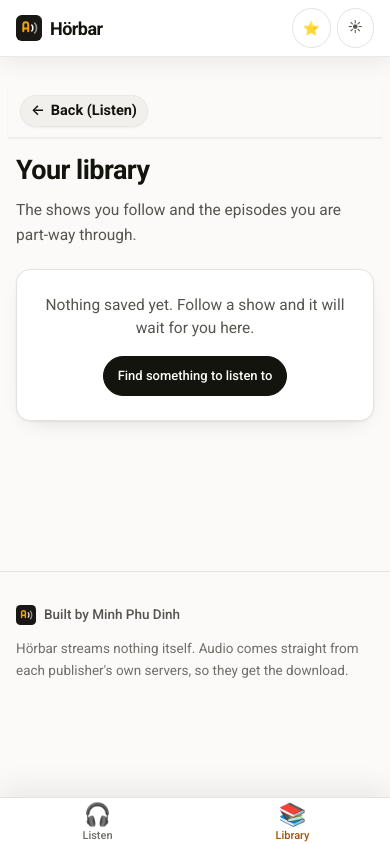
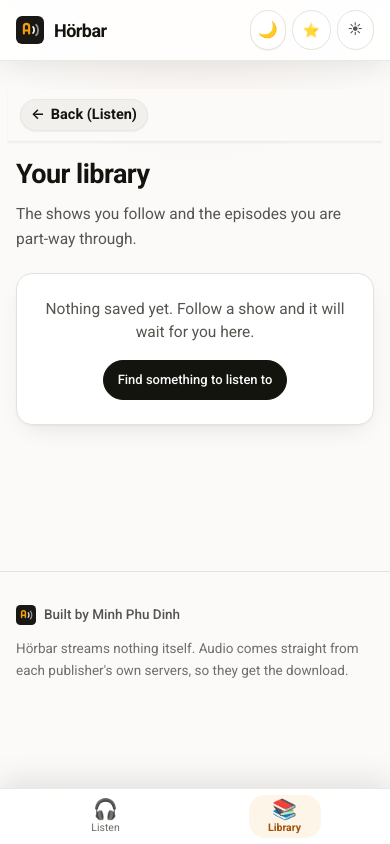
Before and after one commit to phudinhm/German-Podcasts, a Next.js app: page /library in a window 390 px wide. Built offline with nearby package versions, Linux system fonts and the light colour scheme.

Commit message:
feat: upgrade UI/UX aesthetics, spring animations, mobile dock/navigation, and 60fps scroll performance

```diff
--- a/app/globals.css
+++ b/app/globals.css
@@ -57,9 +57,11 @@
      different strengths: a tint that reads as a gentle highlight on paper is a
      muddy brown behind grey text on a dark ground. */
   --row-active: #fdf1de;
-  --shadow-card: 0 1px 2px rgb(20 20 15 / 0.05), 0 8px 24px -14px rgb(20 20 15 / 0.22);
-  --shadow-pop: 0 2px 6px rgb(20 20 15 / 0.08), 0 16px 40px -18px rgb(20 20 15 / 0.34);
-  --radius: 14px;
+  --shadow-card: 0 1px 2px rgb(20 20 15 / 0.04), 0 10px 28px -12px rgb(20 20 15 / 0.14), inset 0 1px 0 rgb(255 255 255 / 0.7);
+  --shadow-pop: 0 4px 12px rgb(20 20 15 / 0.08), 0 20px 48px -16px rgb(20 20 15 / 0.28), inset 0 1px 0 rgb(255 255 255 / 0.8);
+  --radius: 16px;
+  --ease-spring: cubic-bezier(0.22, 1, 0.36, 1);
+  --ease-out-expo: cubic-bezier(0.16, 1, 0.3, 1);
 }
 
 @media (prefers-color-scheme: dark) {
@@ -361,7 +363,13 @@
 }
 
 body {
-  background: var(--paper);
+  background-color: var(--paper);
+  background-image: radial-gradient(
+    ellipse 90% 420px at 50% -120px,
+    color-mix(in oklab, var(--accent) 10%, transparent),
+    transparent 70%
+  );
+  background-repeat: no-repeat;
   color: var(--ink);
   font-family: var(--font-body);
   font-synthesis-weight: none;
@@ -416,10 +424,11 @@
    * elements that carry both classes.
    */
   .glass-panel {
-    background: color-mix(in oklab, var(--paper-raised) 92%, transparent);
-    backdrop-filter: blur(24px) saturate(160%);
-    border: 1px solid color-mix(in oklab, var(--rule) 70%, transparent);
-    box-shadow: 0 4px 24px rgba(0, 0, 0, 0.08);
+    background: color-mix(in oklab, var(--paper-raised) 88%, transparent);
+    backdrop-filter: blur(28px) saturate(180%);
+    -webkit-backdrop-filter: blur(28px) saturate(180%);
+    border: 1px solid color-mix(in oklab, var(--rule) 75%, transparent);
+    box-shadow: 0 6px 28px rgba(0, 0, 0, 0.08);
   }
 
   /* A flat, borderless surface, the way modern video interfaces group content. */
@@ -458,7 +467,11 @@
     background: var(--paper-raised);
     color: var(--ink);
     cursor: pointer;
-    transition: border-color 120ms ease, background-color 120ms ease, transform 120ms ease;
+    transition:
+      border-color 180ms var(--ease-spring),
+      background-color 180ms var(--ease-spring),
+      box-shadow 180ms var(--ease-spring),
+      transform 180ms var(--ease-spring);
   }
 
   .btn:hover:not(:disabled) {
@@ -467,7 +480,7 @@
   }
 
   .btn:active:not(:disabled) {
-    transform: scale(0.98);
+    transform: scale(0.96);
   }
 
   .btn:disabled {
@@ -726,12 +739,12 @@
     background: color-mix(in oklab, var(--ink-faint) 50%, transparent);
   }
 
-  /* --- stagger animation for list items ----------------------------------- */
+  /* --- stagger & spring animations for panels, docks, and list items ------ */
 
   @keyframes fadeInUp {
     from {
       opacity: 0;
-      transform: translateY(6px);
+      transform: translateY(8px);
     }
     to {
       opacity: 1;
@@ -739,8 +752,44 @@
     }
   }
 
+  @keyframes panelSpringIn {
+    from {
+      opacity: 0;
+      transform: translateY(10px) scale(0.985);
+    }
+    to {
+      opacity: 1;
+      transform: translateY(0) scale(1);
+    }
+  }
+
+  @keyframes dockSpringUp {
+    from {
+      opacity: 0;
+      transform: translateY(18px) scale(0.96);
+    }
+    to {
+      opacity: 1;
+      transform: translateY(0) scale(1);
+    }
+  }
+
   .stagger-in {
-    animation: fadeInUp 250ms ease both;
+    animation: fadeInUp 280ms var(--ease-spring) both;
+  }
+
+  .animate-panel-in {
+    animation: panelSpringIn 300ms var(--ease-spring) both;
+  }
+
+  .animate-dock-in {
+    animation: dockSpringUp 340ms var(--ease-spring) both;
+  }
+
+  /* Performance: skip layout/paint for offscreen rows in large lists */
+  .cv-item {
+    content-visibility: auto;
+    contain-intrinsic-size: 0 76px;
   }
 }
 
--- a/components/ListenClient.tsx
+++ b/components/ListenClient.tsx
@@ -459,10 +459,20 @@
       }
 
       setExpandedDescription(false);
-      window.setTimeout(() => playerRef.current?.scrollIntoView({ block: "nearest", behavior: "smooth" }), 80);
+      window.setTimeout(() => {
+        if (!playerRef.current) return;
+        const top = Math.max(0, playerRef.current.getBoundingClientRect().top + window.scrollY - 68);
+        window.scrollTo({ top, behavior: "smooth" });
+      }, 90);
     },
     [feed, show, player],
   );
+
+  const scrollToPlayer = useCallback(() => {
+    if (!playerRef.current) return;
+    const top = Math.max(0, playerRef.current.getBoundingClientRect().top + window.scrollY - 68);
+    window.scrollTo({ top, behavior: "smooth" });
+  }, []);
 
   /** Plays something remembered, without needing its feed open. */
   const playRecent = useCallback(
@@ -489,9 +499,9 @@
           lastEpisodeTitle: entry.title,
         });
       }
-      window.setTimeout(() => playerRef.current?.scrollIntoView({ block: "nearest", behavior: "smooth" }), 80);
+      window.setTimeout(() => scrollToPlayer(), 90);
     },
-    [player],
+    [player, scrollToPlayer],
   );
 
   // Remember the position while playing. Writing is throttled inside the
@@ -544,12 +554,14 @@
     closeFeedView();
     setResults(null);
     setError(null);
-    // Drop ?feed= as well, otherwise the URL still claims a show is open and
-    // picking that same show from the library again would be a dead click.
-    // A push, not a replace: closing a show is itself something worth
-    // retracing, the same as opening one.
     if (params.get("feed")) router.push("/", { scroll: false });
   }, [closeFeedView, params, router]);
+
+  useEffect(() => {
+    const onNavHome = () => browse();
+    window.addEventListener("hoerbar:navigate-home", onNavHome);
+    return () => window.removeEventListener("hoerbar:navigate-home", onNavHome);
+  }, [browse]);
 
   /** Returns to search results if they exist, otherwise returns to full browse. */
   const backToResultsOrBrowse = useCallback(() => {
@@ -1065,16 +1077,37 @@
 
       {/* ---------------- episodes ---------------- */}
       {feed ? (
-        <section className="mt-4 relative">
-          <div className="sticky top-[calc(48px+env(safe-area-inset-top,0px))] sm:top-[50px] z-20 -mx-2 mb-3 flex items-center justify-between gap-2 bg-[var(--paper)]/95 px-3 py-2.5 backdrop-blur-2xl border-b border-[var(--rule)]/60 shadow-xs">
+        <section className="mt-4 relative animate-panel-in">
+          <div className="sticky top-[calc(48px+env(safe-area-inset-top,0px))] sm:top-[52px] z-20 -mx-2 mb-3 flex items-center justify-between gap-2 rounded-2xl glass-panel px-3 py-2 shadow-sm">
             <button
               type="button"
-              className="inline-flex items-center gap-1.5 text-[13.5px] font-semibold text-[var(--ink)] hover:text-[var(--accent)] transition px-2.5 py-1 rounded-full bg-[var(--surface)] shadow-xs border border-[var(--rule)]/60"
+              className="inline-flex shrink-0 items-center gap-1.5 text-[13px] font-semibold text-[var(--ink)] hover:text-[var(--accent)] transition px-3 py-1.5 rounded-full bg-[var(--surface)] shadow-2xs border border-[var(--rule)]/70 active:scale-95"
               onClick={backToResultsOrBrowse}
             >
               <span aria-hidden>←</span>
               <span>{results && results.length > 1 ? t("listen.backToResults") : t("listen.backToBrowse")}</span>
             </button>
+
+            <div className="flex min-w-0 flex-1 items-center justify-center gap-2 px-1">
+              <div className="hidden shrink-0 overflow-hidden rounded-lg min-[380px]:block">
+                <Art src={show?.artwork ?? feed.image} alt="" size={24} seed={feed.title} />
+              </div>
+              <span className="truncate text-[13px] font-semibold text-[var(--ink)]">
+                {feed.title}
+              </span>
+            </div>
+
+            {playing ? (
+              <button
+                type="button"
+                onClick={scrollToPlayer}
+                className="inline-flex shrink-0 items-center gap-1.5 rounded-full bg-[var(--accent-soft)] border border-[var(--accent-ring)]/40 px-2.5 py-1 text-[12px] font-semibold text-[var(--accent)] transition active:scale-95"
+                title={t("player.nowPlaying")}
+              >
+                <span aria-hidden>🎧</span>
+                <span className="hidden sm:inline">{t("player.nowPlaying")}</span>
+              </button>
+            ) : null}
           </div>
           <div className="card p-4">
             {/* Two rows on a phone. Squeezed onto one, the show title got about
@@ -1386,19 +1419,18 @@
       {(scrolledDown || feed || (results && results.length > 0)) && (
         <aside
           aria-label="Quick navigation"
-          className="fixed right-4 z-40 flex items-center justify-center rounded-full border border-[var(--rule)] bg-[var(--paper-raised)] p-0.5 shadow-[0_8px_32px_rgba(0,0,0,0.16)] backdrop-blur-2xl transition-all duration-300 sm:left-6 sm:right-auto sm:gap-1.5 sm:px-2 sm:py-1 sm:!bottom-6"
+          className="animate-dock-in fixed right-3.5 z-40 flex items-center justify-center gap-1 rounded-full glass-panel p-1 shadow-[0_10px_32px_rgba(0,0,0,0.18)] transition-all duration-300 sm:left-6 sm:right-auto sm:gap-1.5 sm:px-2 sm:py-1 sm:!bottom-6"
           style={{
             bottom: playing
-              ? "calc(124px + env(safe-area-inset-bottom, 14px))"
-              : "calc(68px + env(safe-area-inset-bottom, 14px))",
+              ? "calc(132px + env(safe-area-inset-bottom, 12px))"
+              : "calc(68px + env(safe-area-inset-bottom, 12px))",
           }}
         >
-          <span className="hidden sm:inline-flex">
           {feed ? (
             <button
               type="button"
               onClick={backToResultsOrBrowse}
-                className="flex items-center gap-1 rounded-full px-2.5 py-1 text-[12px] font-medium text-[var(--ink)] hover:bg-[var(--surface)] transition active:scale-95"
+              className="flex h-9 items-center gap-1 rounded-full px-3 text-[12px] font-semibold text-[var(--ink)] hover:bg-[var(--surface)] transition active:scale-95"
               title={results && results.length > 1 ? t("listen.backToResults") : t("listen.backToBrowse")}
             >
               <span aria-hidden>←</span>
@@ -1408,19 +1440,30 @@
             <button
               type="button"
               onClick={browse}
-                className="flex items-center gap-1 rounded-full px-2.5 py-1 text-[12px] font-medium text-[var(--ink)] hover:bg-[var(--surface)] transition active:scale-95"
+              className="flex h-9 items-center gap-1 rounded-full px-3 text-[12px] font-semibold text-[var(--ink)] hover:bg-[var(--surface)] transition active:scale-95"
               title={t("listen.backToBrowse")}
             >
               <span aria-hidden>←</span>
               <span>{t("common.back")}</span>
             </button>
           ) : null}
-          </span>
+
+          {playing && !player.inlineVisible ? (
+            <button
+              type="button"
+              onClick={scrollToPlayer}
+              className="flex h-9 w-9 items-center justify-center rounded-full bg-[var(--accent-soft)] text-[13px] font-semibold text-[var(--accent)] hover:opacity-90 transition active:scale-95"
+              title={t("player.nowPlaying")}
+              aria-label={t("player.nowPlaying")}
+            >
+              <span aria-hidden>🎧</span>
+            </button>
+          ) : null}
 
           <button
             type="button"
             onClick={() => window.scrollTo({ top: 0, behavior: "smooth" })}
-            className="flex h-11 w-11 items-center justify-center rounded-full text-[14px] font-medium text-[var(--ink)] hover:bg-[var(--surface)] transition active:scale-95 sm:h-auto sm:w-auto sm:gap-1 sm:px-2.5 sm:py-1 sm:text-[12px]"
+            className="flex h-9 w-9 items-center justify-center rounded-full text-[14px] font-semibold text-[var(--ink)] hover:bg-[var(--surface)] transition active:scale-95 sm:w-auto sm:gap-1 sm:px-2.5 sm:text-[12px]"
             title={t("common.scrollToTop")}
             aria-label={t("common.scrollToTop")}
           >
--- a/components/Nav.tsx
+++ b/components/Nav.tsx
@@ -3,6 +3,7 @@
 import Link from "next/link";
 import { usePathname } from "next/navigation";
 import { useUi, type UiKey } from "@/lib/i18n";
+import { useTheme } from "@/lib/theme";
 import { SettingsMenu } from "./SettingsMenu";
 import { Logo } from "./Logo";
 
@@ -29,18 +30,24 @@
 export function Nav() {
   const { t } = useUi();
   const pathname = usePathname();
+  const { resolved, setTheme } = useTheme();
+
+  const handleHomeClick = () => {
+    window.dispatchEvent(new CustomEvent("hoerbar:navigate-home"));
+    window.scrollTo({ top: 0, behavior: "smooth" });
+  };
 
   return (
-    // One row at every width. The wordmark shrinks and the tagline goes rather
-    // than the nav wrapping to a second line, which cost forty pixels of every
-    // phone screen for no information at all.
-    <div className="mx-auto flex max-w-6xl items-center gap-x-3 px-4 py-2 sm:gap-x-5 sm:px-5">
-      <Link href="/" className="mr-auto flex shrink-0 items-center gap-2">
-        <Logo size={26} />
-        {/* Below 360px the mark carries the brand on its own: at that width the
-            word and the nav cannot both fit, and a clipped nav item reads as a
-            bug where a bare mark reads as a logo. */}
-        <span className="hidden text-[18px] font-semibold tracking-[-0.03em] min-[360px]:inline sm:text-[20px]">
+    <div className="mx-auto flex max-w-6xl items-center gap-x-3 px-4 py-2.5 sm:gap-x-5 sm:px-5">
+      <Link
+        href="/"
+        onClick={handleHomeClick}
+        className="group mr-auto flex shrink-0 items-center gap-2.5 rounded-full pr-2 transition-transform active:scale-95"
+      >
+        <span className="transition-transform duration-300 group-hover:scale-105">
+          <Logo size={28} />
+        </span>
+        <span className="text-[18px] font-bold tracking-[-0.03em] text-[var(--ink)] sm:text-[20px]">
           Hörbar
         </span>
         <span className="hidden truncate text-[12px] text-[var(--ink-faint)] lg:inline">
@@ -48,27 +55,21 @@
         </span>
       </Link>
 
-      {/*
-        The links scroll rather than push the page wide. Short labels keep them
-        on one screen in English, but "Direkt hören" and "Wie es funktioniert"
-        are half again as long, and no amount of padding tuning survives a
-        translation. Settings sits outside the scroller so it stays reachable
-        whatever the labels do.
-      */}
-      <nav className="hidden sm:flex min-w-0 items-center gap-0.5 overflow-x-auto text-[13.5px] [scrollbar-width:none] [&::-webkit-scrollbar]:hidden sm:gap-1 sm:text-[14px]">
+      <nav className="hidden sm:flex min-w-0 items-center gap-1 overflow-x-auto rounded-full border border-[var(--rule)]/70 bg-[var(--surface)]/60 p-1 text-[13.5px] [scrollbar-width:none] [&::-webkit-scrollbar]:hidden sm:text-[14px]">
         {ITEMS.map((item) => {
           const active = item.href === "/" ? pathname === "/" : pathname.startsWith(item.href);
           return (
             <Link
               key={item.href}
               href={item.href}
+              onClick={item.href === "/" ? handleHomeClick : undefined}
               aria-current={active ? "page" : undefined}
-              className={`shrink-0 rounded-full px-2.5 py-1.5 transition-colors sm:px-3 ${
+              className={`shrink-0 rounded-full px-3.5 py-1.5 transition-all duration-200 ${
                 item.wideOnly ? "hidden sm:inline-flex " : ""
               }${
                 active
-                  ? "bg-[var(--surface)] font-medium text-[var(--ink)]"
-                  : "text-[var(--ink-soft)] hover:bg-[var(--surface)] hover:text-[var(--ink)]"
+                  ? "bg-[var(--paper-raised)] font-semibold text-[var(--ink)] shadow-xs"
+                  : "text-[var(--ink-soft)] hover:text-[var(--ink)]"
               }`}
             >
               {item.short ? (
@@ -84,9 +85,18 @@
         })}
       </nav>
 
-      <span className="shrink-0">
+      <div className="flex shrink-0 items-center gap-1.5">
+        <button
+          type="button"
+          onClick={() => setTheme(resolved === "dark" ? "light" : "dark")}
+          className="btn h-9 w-9 rounded-full p-0 text-[15px] shadow-2xs"
+          title={resolved === "dark" ? "Light mode" : "Dark mode"}
+          aria-label={resolved === "dark" ? "Switch to light mode" : "Switch to dark mode"}
+        >
+          <span aria-hidden>{resolved === "dark" ? "☀️" : "🌙"}</span>
+        </button>
         <SettingsMenu />
-      </span>
+      </div>
     </div>
   );
 }
--- a/components/player/MiniPlayer.tsx
+++ b/components/player/MiniPlayer.tsx
@@ -189,16 +189,53 @@
   };
 
   const mobileTabBar = (
-    <div className="fixed bottom-0 inset-x-0 z-40 sm:hidden bg-[var(--paper-raised)]/95 backdrop-blur-2xl border-t border-[var(--rule)] pb-[env(safe-area-inset-bottom,14px)] pt-1.5 flex items-center justify-around shadow-[0_-8px_30px_rgba(0,0,0,0.08)]">
-      <Link href="/" className={`flex flex-col items-center gap-0.5 w-20 transition-colors ${pathname === "/" ? "text-[var(--accent)]" : "text-[var(--ink-faint)]"}`}>
-        <span className="text-[22px] leading-none">🎧</span>
-        <span className="text-[10px] font-medium">{t("nav.listenTab")}</span>
+    <nav
+      aria-label="Mobile navigation"
+      className="fixed bottom-0 inset-x-0 z-40 sm:hidden glass-panel border-x-0 border-b-0 pb-[calc(6px+env(safe-area-inset-bottom,10px))] pt-1.5 px-4 flex items-center justify-around shadow-[0_-8px_30px_rgba(0,0,0,0.1)]"
+    >
+      <Link
+        href="/"
+        onClick={() => {
+          window.dispatchEvent(new CustomEvent("hoerbar:navigate-home"));
+          window.scrollTo({ top: 0, behavior: "smooth" });
+        }}
+        className={`flex flex-col items-center justify-center gap-0.5 min-w-[72px] py-1 rounded-2xl transition-all active:scale-95 ${
+          pathname === "/"
+            ? "text-[var(--accent)] font-semibold bg-[var(--accent-soft)]/70"
+            : "text-[var(--ink-faint)]"
+        }`}
+      >
+        <span className="text-[20px] leading-none">🎧</span>
+        <span className="text-[10.5px] leading-tight">{t("nav.listenTab")}</span>
       </Link>
-      <Link href="/library" className={`flex flex-col items-center gap-0.5 w-20 transition-colors ${pathname.startsWith("/library") ? "text-[var(--accent)]" : "text-[var(--ink-faint)]"}`}>
-        <span className="text-[22px] leading-none">📚</span>
-        <span className="text-[10px] font-medium">{t("nav.libraryTab")}</span>
+
+      {track ? (
+        <button
+          type="button"
+          onClick={() => setFullscreenOpen(true)}
+          className="flex flex-col items-center justify-center gap-0.5 min-w-[76px] py-1 rounded-2xl text-[var(--ink)] transition-all active:scale-95 hover:text-[var(--accent)]"
+        >
+          <span className="inline-flex h-5 items-center justify-center">
+            <AudioVisualizer isPlaying={playing} barCount={4} />
+          </span>
+          <span className="text-[10.5px] font-semibold leading-tight text-[var(--accent)]">
+            {t("player.nowPlaying")}
+          </span>
+        </button>
+      ) : null}
+
+      <Link
+        href="/library"
+        className={`flex flex-col items-center justify-center gap-0.5 min-w-[72px] py-1 rounded-2xl transition-all active:scale-95 ${
+          pathname.startsWith("/library")
+            ? "text-[var(--accent)] font-semibold bg-[var(--accent-soft)]/70"
+            : "text-[var(--ink-faint)]"
+        }`}
+      >
+        <span className="text-[20px] leading-none">📚</span>
+        <span className="text-[10.5px] leading-tight">{t("nav.libraryTab")}</span>
       </Link>
-    </div>
+    </nav>
   );
 
   if (!track) {
@@ -547,25 +584,29 @@
       {mobileTabBar}
       <div
         data-dock="mobile-iphone"
-        className="fixed inset-x-2.5 z-[45] sm:hidden rounded-2xl bg-[var(--paper-raised)] dark:bg-zinc-900 text-[var(--ink)] dark:text-white border border-[var(--rule)] dark:border-white/15 p-2.5 shadow-[0_12px_36px_rgba(0,0,0,0.2)] transition-all overflow-hidden"
-        style={{ bottom: "calc(54px + env(safe-area-inset-bottom, 14px))" }}
+        className="animate-dock-in fixed inset-x-2.5 z-[45] sm:hidden rounded-2xl glass-panel text-[var(--ink)] p-2.5 shadow-[0_12px_36px_rgba(0,0,0,0.24)] transition-all overflow-hidden"
+        style={{ bottom: "calc(58px + env(safe-area-inset-bottom, 10px))" }}
       >
         {/* Module D: Thin progress bar on dock */}
-        <div className="absolute top-0 left-0 right-0 h-[2.5px] bg-[var(--rule)]/60 dark:bg-white/10">
-          <div ref={mobileFillRef} className="h-full bg-[var(--accent)]" style={{ width: 0 }} />
+        <div className="absolute top-0 left-0 right-0 h-[3px] bg-[var(--rule)]/60">
+          <div
+            ref={mobileFillRef}
+            className="h-full bg-[var(--accent)] transition-[width] duration-150 ease-linear"
+            style={{ width: 0 }}
+          />
         </div>
 
-        <div className="flex items-center justify-between gap-3">
+        <div className="flex items-center justify-between gap-2">
           {/* Tapping track info opens the full "now playing" screen */}
           <div
             onClick={() => setFullscreenOpen(true)}
-            className="flex items-center gap-2.5 min-w-0 flex-1 cursor-pointer"
+            className="flex items-center gap-2.5 min-w-0 flex-1 cursor-pointer active:opacity-80"
           >
-            <div className="shrink-0 overflow-hidden rounded-xl">
-              <Art src={track.artwork} alt="" size={40} seed={track.showTitle || track.title} />
+            <div className="shrink-0 overflow-hidden rounded-xl shadow-xs">
+              <Art src={track.artwork} alt="" size={42} seed={track.showTitle || track.title} />
             </div>
             <div className="min-w-0 flex-1">
-              <p className="truncate text-[13px] font-semibold leading-tight text-[var(--ink)] dark:text-zinc-50">
+              <p className="truncate text-[13px] font-semibold leading-tight text-[var(--ink)]">
                 {activeDockSeg?.text || track.title}
               </p>
               {activeDockTrans ? (
@@ -574,7 +615,7 @@
                 </p>
               ) : (
                 <div className="flex items-center gap-1.5 mt-0.5">
-                  <p className="truncate text-[11.5px] text-[var(--ink-faint)] dark:text-zinc-400">{track.showTitle}</p>
+                  <p className="truncate text-[11.5px] text-[var(--ink-faint)]">{track.showTitle}</p>
                   <AudioVisualizer isPlaying={playing} barCount={4} />
                 </div>
               )}
@@ -584,11 +625,38 @@
           <div className="flex items-center gap-1 shrink-0">
             <button
               type="button"
+              onClick={() => handle.seekTo(Math.max(0, handle.getTime() - 10), true)}
+              className="btn h-8 w-8 rounded-full p-0 text-[10.5px] font-semibold"
+              aria-label={t("player.back10")}
+              title={t("player.back10")}
+            >
+              -10
+            </button>
+            <button
+              type="button"
               onClick={() => (handle.isPlaying() ? handle.pause() : handle.play())}
               className="btn btn-primary h-10 w-10 rounded-full p-0 text-[14px] shadow-md"
               aria-label={playing ? t("common.pause") : t("common.play")}
             >
               {playing ? "❚❚" : "▶"}
+            </button>
+            <button
+              type="button"
+              onClick={() => handle.seekTo(handle.getTime() + 30, true)}
+              className="btn h-8 w-8 rounded-full p-0 text-[10.5px] font-semibold"
+              aria-label={t("player.forward30")}
+              title={t("player.forward30")}
+            >
+              +30
+            </button>
+            <button
+              type="button"
+              onClick={stop}
+              className="icon-btn h-7 w-7 text-[15px] text-[var(--ink-faint)]"
+              aria-label={t("player.miniClose")}
+              title={t("player.miniClose")}
+            >
+              &times;
             </button>
           </div>
         </div>
```
Also changed, not shown: components/listen/DiscoverPanel.tsx (+13 -9 lines), components/player/PlayerProvider.tsx (+16 -3 lines). Lines whose indentation alone changed are shown as unchanged.
